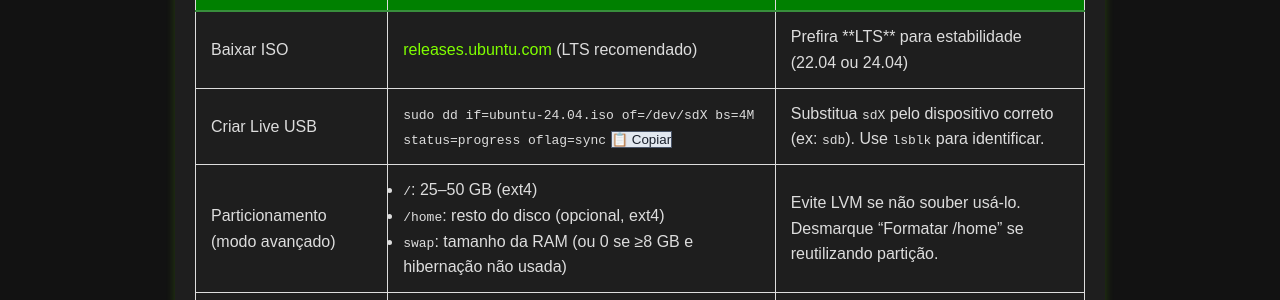
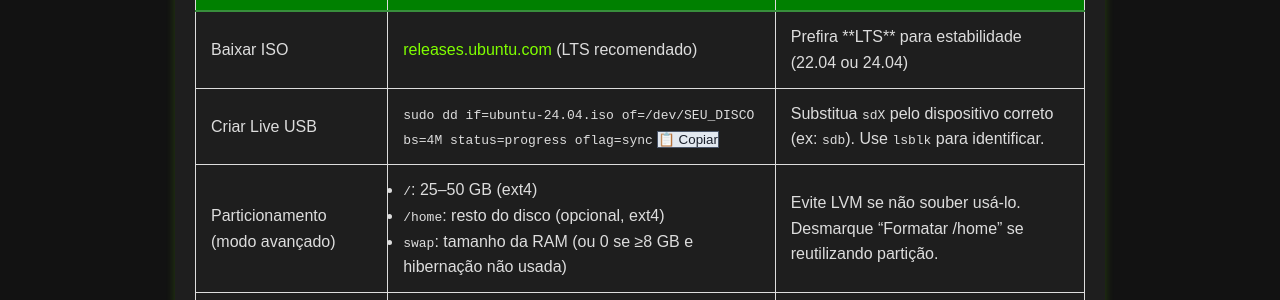
Before and after one commit to Piolinux/piolinux-site, a Jekyll site: the page built from _posts/2025-08-20-instalando-o-ubuntu-guia-de-um-amigo.md, in a window 1280 px wide. Shown: the part 238-538 px from the top of the page. Built offline with Jekyll 4.4.1, drawn with Linux system fonts in a browser that asks for light colours.

Commit message:
Update 2025-08-20-instalando-o-ubuntu-guia-de-um-amigo.md

```diff
--- a/_posts/2025-08-20-instalando-o-ubuntu-guia-de-um-amigo.md
+++ b/_posts/2025-08-20-instalando-o-ubuntu-guia-de-um-amigo.md
@@ -37,7 +37,7 @@ permalink: /instalar-ubuntu-guia-iniciantes/
     <tr>
       <td data-label="Etapa">Criar Live USB</td>
       <td data-label="Ação Técnica">
-        <code>sudo dd if=ubuntu-24.04.iso of=/dev/sdX bs=4M status=progress oflag=sync</code>
+        <code>sudo dd if=ubuntu-24.04.iso of=/dev/SEU_DISCO bs=4M status=progress oflag=sync</code>
         <button class="copy-btn" data-command="sudo dd if=ubuntu-24.04.iso of=/dev/sdX bs=4M status=progress oflag=sync">📋 Copiar</button>
       </td>
       <td data-label="Observação">Substitua <code>sdX</code> pelo dispositivo correto (ex: <code>sdb</code>). Use <code>lsblk</code> para identificar.</td>
```
